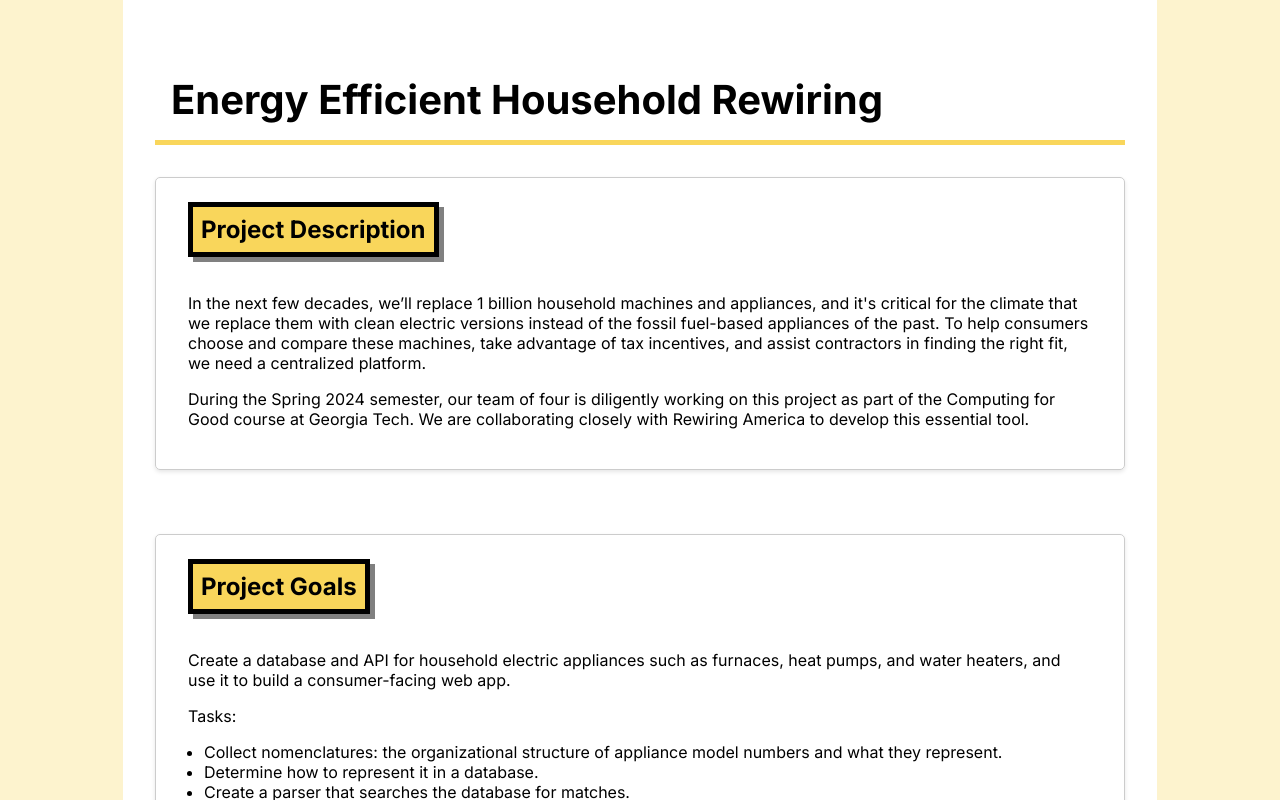
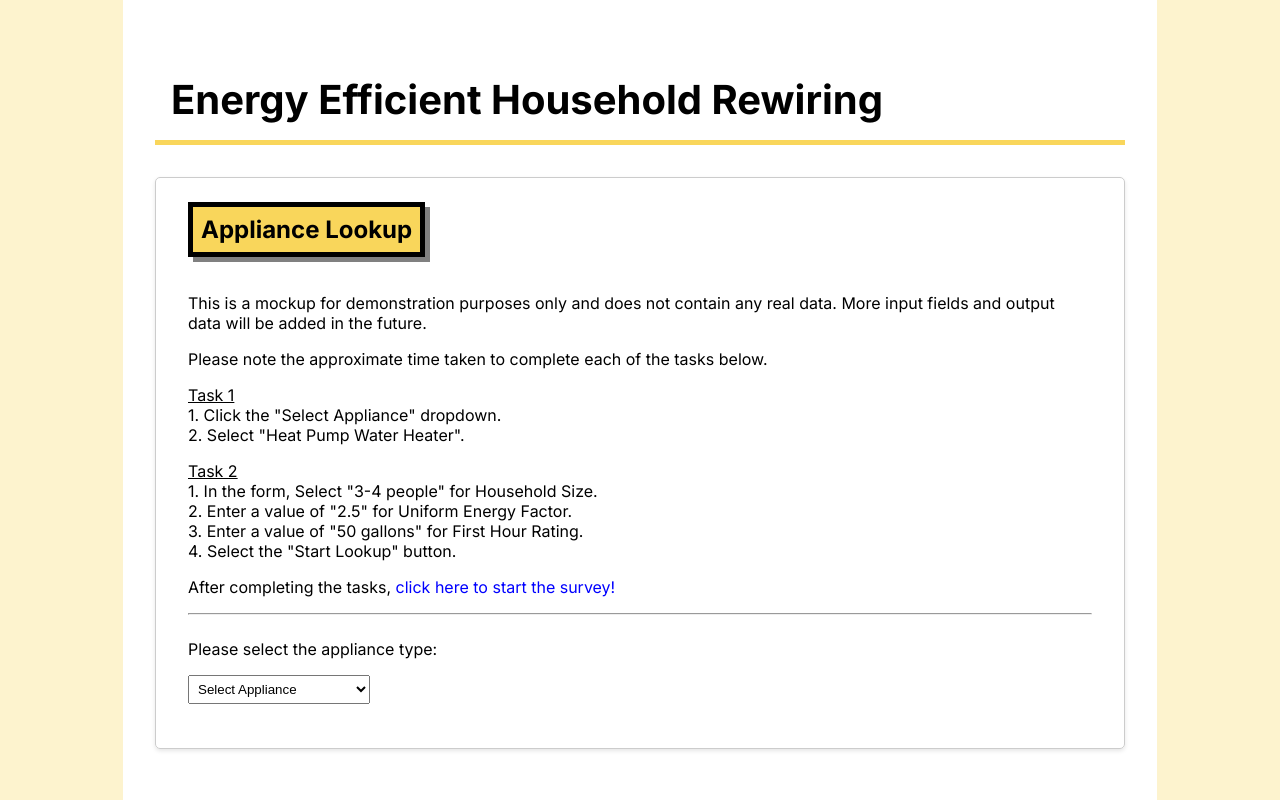
Before and after one commit to datu925/electric-machines, a Next.js app in the folder frontend/: page / in a window 1280 px wide. Shown: the top 800 px of the page. Built offline with nearby package versions, Linux system fonts and the light colour scheme.

Commit message:
Add sample output and survey information

```diff
--- a/frontend/app/components/ApplianceLookup.module.scss
+++ b/frontend/app/components/ApplianceLookup.module.scss
@@ -9,6 +9,7 @@
   width: auto;
   padding: 5px;
   margin-bottom: 20px;
+  margin-top: 1rem; // distance form label
 }
 
 .form {
@@ -16,6 +17,7 @@
   flex-direction: column;
   row-gap: 0.5rem;
   width: 100%;
+  margin-bottom: 1rem;
 }
 
 .sharedInputGroup {
@@ -63,14 +65,14 @@
 .submitButton {
   display: inline-block;
   padding: 10px 20px;
-  background-color: #007bff;
-  color: #fff;
+  background-color: rgb(249, 214, 91);
+  color: black;
   border: none;
   border-radius: 5px;
   cursor: pointer;
 
   &:hover {
-    background-color: #0056b3;
+    background-color: rgb(213, 185, 84);
   }
 }
 
--- a/frontend/app/components/ApplianceLookup.tsx
+++ b/frontend/app/components/ApplianceLookup.tsx
@@ -1,17 +1,54 @@
 "use client";
 
-import React, { useState } from "react";
+import React, { useState, useMemo } from "react";
 import styles from "./ApplianceLookup.module.scss";
+import TableContainer from "./TableContainer";
 
 const MachineLookup = () => {
   const [selectedAppliance, setSelectedAppliance] = useState("");
   const [showResults, setShowResults] = useState(false);
 
+  const [results, setResults] = useState([
+    {
+      brand: "BrandA",
+      id: 1,
+      model: "GEH50DFEJ2RA",
+      capacity: 60,
+      fhr: 60,
+      uef: 2.6,
+    },
+    {
+      brand: "BrandB",
+      id: 2,
+      model: "HP10-80H42DV",
+      capacity: 70,
+      fhr: 70,
+      uef: 2.7,
+    },
+    {
+      brand: "BrandC",
+      id: 3,
+      model: "RE2H80R10B-12CWT",
+      capacity: 70,
+      fhr: 50,
+      uef: 2.8,
+    },
+    {
+      brand: "BrandD",
+      id: 4,
+      model: "RE22SR10B-12CWT",
+      capacity: 60,
+      fhr: 60,
+      uef: 2.9,
+    },
+  ]);
+
   //default values
-  const [uef, setUef] = useState("1.95");
+  const [uef, setUef] = useState("2.0");
   const [fhr, setFhr] = useState("80");
 
   const handleChange = (event: React.ChangeEvent<HTMLSelectElement>) => {
+    setShowResults(false);
     setSelectedAppliance(event.target.value);
   };
 
@@ -20,18 +57,50 @@ const MachineLookup = () => {
     setShowResults(true);
   };
 
+  const columns = useMemo(
+    () => [
+      {
+        Header: "Brand",
+        accessor: "brand",
+      },
+      {
+        Header: "Model",
+        accessor: "model",
+      },
+      {
+        Header: "Capacity",
+        accessor: "capacity",
+      },
+      {
+        Header: "UEF",
+        accessor: "uef",
+      },
+      {
+        Header: "FHR",
+        accessor: "fhr",
+      },
+    ],
+    []
+  );
   return (
     <>
+      <label id="appliance-type">Please select the appliance type:</label>
+      <br />
       <select
         className={styles.dropdown}
         value={selectedAppliance}
         onChange={handleChange}
+        id="appliance-type"
+        aria-labelledby="appliance-type"
       >
         <option value="">Select Appliance</option>
         <option value="HeatPumpWaterHeater">Heat Pump Water Heater</option>
         <option value="HeatPumpHVAC">Heat Pump HVAC</option>
         <option value="HeatPumpDryer">Heat Pump Dryer</option>
       </select>
+
+      {selectedAppliance === "HeatPumpHVAC" && <p>Not yet implemented!</p>}
+      {selectedAppliance === "HeatPumpDryer" && <p>Not yet implemented!</p>}
 
       {selectedAppliance === "HeatPumpWaterHeater" && (
         <form className={styles.form} onSubmit={handleSubmit}>
@@ -111,7 +180,7 @@ const MachineLookup = () => {
               name="fhr"
               min="40"
               max="120"
-              step="1"
+              step="10"
               value={fhr}
               onChange={(e) => setFhr(e.target.value)}
               className={styles.slider}
@@ -126,7 +195,12 @@ const MachineLookup = () => {
           </div>
         </form>
       )}
-      {showResults && <div>results</div>}
+      {showResults && (
+        <>
+          {/* <div>{JSON.stringify(results)}</div>*/}
+          <TableContainer columns={columns} data={results} />
+        </>
+      )}
     </>
   );
 };
--- /dev/null
+++ b/frontend/app/components/TableContainer.module.scss
@@ -0,0 +1,32 @@
+.tableContainer {
+  max-width: 100%;
+  overflow-x: auto;
+  overflow-y: auto;
+}
+
+.table {
+  width: 100%;
+  border-collapse: collapse;
+  margin-top: 20px;
+  box-shadow: 0 0 10px rgba(0, 0, 0, 0.1);
+}
+
+.table th,
+.table td {
+  padding: 10px;
+  text-align: left;
+  border-bottom: 1px solid #ddd;
+}
+
+.table th {
+  background-color: #4c01c3;
+  color: #ffffff;
+}
+
+.table tr:nth-child(even) {
+  background-color: #f2f2f2;
+}
+
+.table tr:hover {
+  background-color: #ddd;
+}
--- /dev/null
+++ b/frontend/app/components/TableContainer.tsx
@@ -0,0 +1,44 @@
+import React from "react";
+import { useTable } from "react-table";
+import styles from "./TableContainer.module.scss";
+
+const TableContainer = ({ columns, data }: any) => {
+  const { getTableProps, getTableBodyProps, headerGroups, rows, prepareRow } =
+    useTable({
+      columns,
+      data,
+    });
+
+  return (
+    <div className={styles.tableContainer}>
+      <table className={styles.table} {...getTableProps()}>
+        <thead>
+          {headerGroups.map((headerGroup) => (
+            <tr {...headerGroup.getHeaderGroupProps()}>
+              {headerGroup.headers.map((column) => (
+                <th {...column.getHeaderProps()}>{column.render("Header")}</th>
+              ))}
+            </tr>
+          ))}
+        </thead>
+
+        <tbody {...getTableBodyProps()}>
+          {rows.map((row) => {
+            prepareRow(row);
+            return (
+              <tr {...row.getRowProps()}>
+                {row.cells.map((cell) => {
+                  return (
+                    <td {...cell.getCellProps()}>{cell.render("Cell")}</td>
+                  );
+                })}
+              </tr>
+            );
+          })}
+        </tbody>
+      </table>
+    </div>
+  );
+};
+
+export default TableContainer;
--- a/frontend/app/page.module.scss
+++ b/frontend/app/page.module.scss
@@ -85,6 +85,24 @@
       width: 80px;
     }
   }
+
+  .disclaimer {
+    margin-bottom: 1rem;
+  }
+
+  .tasks {
+    .underline {
+      text-decoration: underline;
+    }
+  }
+
+  hr {
+    margin-bottom: 1.5rem;
+  }
+
+  a {
+    color: blue;
+  }
 }
 
 .title {
--- a/frontend/app/page.tsx
+++ b/frontend/app/page.tsx
@@ -9,6 +9,60 @@ export default function Home() {
   return (
     <main className={styles.main}>
       <h1 className={styles.title}>Energy Efficient Household Rewiring</h1>
+      <section>
+        <h2>Appliance Lookup</h2>
+        <div className={styles.disclaimer}>
+          <p>
+            This is a mockup for demonstration purposes only and does not
+            contain any real data. More input fields and output data will be
+            added in the future.
+          </p>
+          <div>
+            <p>
+              Please note the approximate time taken to complete each of the
+              tasks below.
+            </p>
+          </div>
+        </div>
+        <div className={styles.tasks}>
+          <p>
+            <span className={styles.underline}>Task 1</span>
+            <br />
+            1. Click the "Select Appliance" dropdown.
+            <br />
+            2. Select "Heat Pump Water Heater".
+          </p>
+        </div>
+        <div></div>
+        <div className={styles.tasks}>
+          <p>
+            <span className={styles.underline}>Task 2</span>
+            <br />
+            1. In the form, Select "3-4 people" for Household Size.
+            <br />
+            2. Enter a value of "2.5" for Uniform Energy Factor.
+            <br />
+            3. Enter a value of "50 gallons" for First Hour Rating.
+            <br />
+            4. Select the "Start Lookup" button.
+          </p>
+        </div>
+        <div>
+          <p>
+            After completing the tasks,{" "}
+            <span>
+              {" "}
+              <a className="anchor" href="https://forms.gle/buv6Hxdb3MkBgS9Y7">
+                click here to start the survey!
+              </a>
+            </span>
+          </p>
+        </div>
+        <hr />
+        <div>
+          <ApplianceLookup />
+        </div>
+      </section>
       <section>
         <h2>Project Description</h2>
         <p>
@@ -197,12 +251,6 @@ export default function Home() {
           />
         </div>
       </section>
-      <section>
-        <h2>Appliance Lookup</h2>
-        <div>
-          <ApplianceLookup />
-        </div>
-      </section>
     </main>
   );
 }
--- a/frontend/package.json
+++ b/frontend/package.json
@@ -10,9 +10,11 @@
   },
   "dependencies": {
     "@ducanh2912/next-pwa": "^10.2.5",
+    "@types/react-table": "^7.7.19",
     "next": "14.1.0",
     "react": "^18",
     "react-dom": "^18",
+    "react-table": "^7.8.0",
     "sharp": "^0.33.2"
   },
   "devDependencies": {
```
Also changed, not shown: 1 other file (tests, documents, lock files or other folders).
